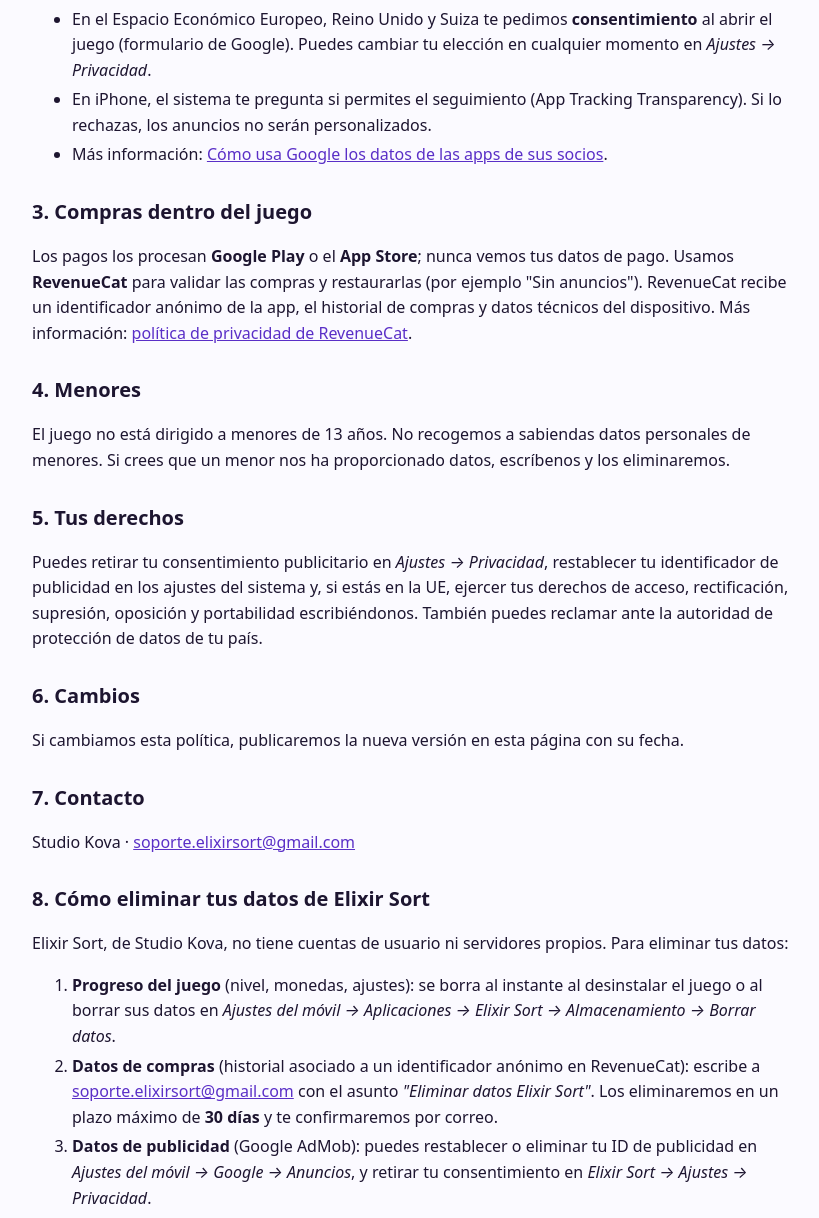
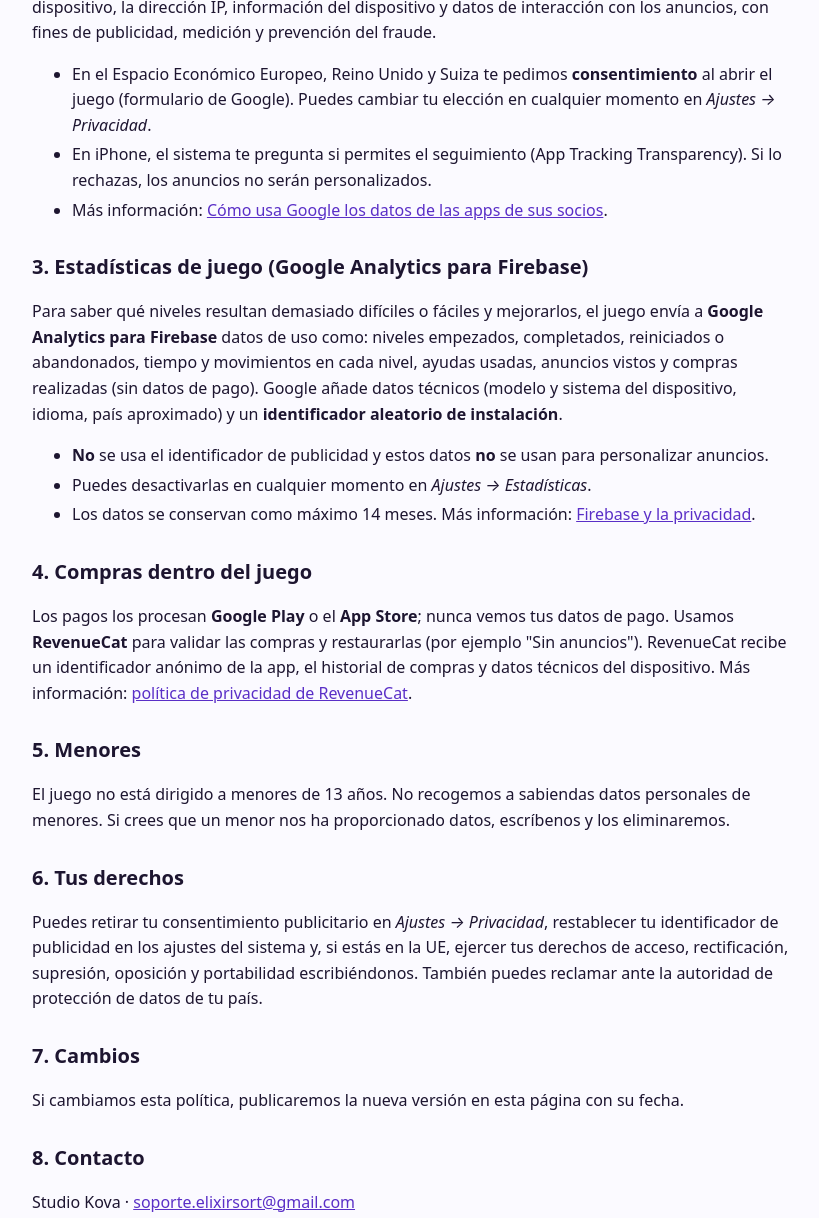
Before and after one commit to Gonzaloirun98/elixir-sort-privacidad, a plain HTML site: page index.html in a window 1280 px wide. Shown: the part 667-1885 px from the top of the page, without its empty margins (228-1047 px from the left). Drawn offline with Linux system fonts and the light colour scheme.

Commit message:
Estadísticas de juego (Firebase Analytics) y cómo desactivarlas
Co-Authored-By: Claude Opus 5.5 <noreply@anthropic.com>
Claude-Session: https://claude.ai/code/session_01SZVcThx7Ph2ccxyckwCW9g

```diff
--- a/index.html
+++ b/index.html
@@ -21,6 +21,7 @@
   <li>No necesitas crear una cuenta y no te pedimos nombre, correo ni teléfono.</li>
   <li>Tu progreso (nivel, monedas, ajustes) se guarda <strong>solo en tu dispositivo</strong>.</li>
   <li>El juego muestra anuncios de <strong>Google AdMob</strong> y permite compras opcionales gestionadas por <strong>Google Play / App Store</strong> y <strong>RevenueCat</strong>.</li>
+  <li>Recogemos <strong>estadísticas anónimas de juego</strong> (Google Analytics para Firebase) para mejorar los niveles. Puedes desactivarlas en <em>Ajustes → Estadísticas</em>.</li>
 </ul>
 
 <h2>1. Datos que guarda el juego en tu dispositivo</h2>
@@ -34,26 +35,35 @@
   <li>Más información: <a href="https://policies.google.com/technologies/partner-sites">Cómo usa Google los datos de las apps de sus socios</a>.</li>
 </ul>
 
-<h2>3. Compras dentro del juego</h2>
+<h2>3. Estadísticas de juego (Google Analytics para Firebase)</h2>
+<p>Para saber qué niveles resultan demasiado difíciles o fáciles y mejorarlos, el juego envía a <strong>Google Analytics para Firebase</strong> datos de uso como: niveles empezados, completados, reiniciados o abandonados, tiempo y movimientos en cada nivel, ayudas usadas, anuncios vistos y compras realizadas (sin datos de pago). Google añade datos técnicos (modelo y sistema del dispositivo, idioma, país aproximado) y un <strong>identificador aleatorio de instalación</strong>.</p>
+<ul>
+  <li><strong>No</strong> se usa el identificador de publicidad y estos datos <strong>no</strong> se usan para personalizar anuncios.</li>
+  <li>Puedes desactivarlas en cualquier momento en <em>Ajustes → Estadísticas</em>.</li>
+  <li>Los datos se conservan como máximo 14 meses. Más información: <a href="https://firebase.google.com/support/privacy">Firebase y la privacidad</a>.</li>
+</ul>
+
+<h2>4. Compras dentro del juego</h2>
 <p>Los pagos los procesan <strong>Google Play</strong> o el <strong>App Store</strong>; nunca vemos tus datos de pago. Usamos <strong>RevenueCat</strong> para validar las compras y restaurarlas (por ejemplo "Sin anuncios"). RevenueCat recibe un identificador anónimo de la app, el historial de compras y datos técnicos del dispositivo. Más información: <a href="https://www.revenuecat.com/privacy">política de privacidad de RevenueCat</a>.</p>
 
-<h2>4. Menores</h2>
+<h2>5. Menores</h2>
 <p>El juego no está dirigido a menores de 13 años. No recogemos a sabiendas datos personales de menores. Si crees que un menor nos ha proporcionado datos, escríbenos y los eliminaremos.</p>
 
-<h2>5. Tus derechos</h2>
+<h2>6. Tus derechos</h2>
 <p>Puedes retirar tu consentimiento publicitario en <em>Ajustes → Privacidad</em>, restablecer tu identificador de publicidad en los ajustes del sistema y, si estás en la UE, ejercer tus derechos de acceso, rectificación, supresión, oposición y portabilidad escribiéndonos. También puedes reclamar ante la autoridad de protección de datos de tu país.</p>
 
-<h2>6. Cambios</h2>
+<h2>7. Cambios</h2>
 <p>Si cambiamos esta política, publicaremos la nueva versión en esta página con su fecha.</p>
 
-<h2>7. Contacto</h2>
+<h2>8. Contacto</h2>
 <p>Studio Kova · <a href="mailto:soporte.elixirsort@gmail.com">soporte.elixirsort@gmail.com</a></p>
 
-<h2 id="eliminar-datos">8. Cómo eliminar tus datos de Elixir Sort</h2>
+<h2 id="eliminar-datos">9. Cómo eliminar tus datos de Elixir Sort</h2>
 <p>Elixir Sort, de Studio Kova, no tiene cuentas de usuario ni servidores propios. Para eliminar tus datos:</p>
 <ol>
   <li><strong>Progreso del juego</strong> (nivel, monedas, ajustes): se borra al instante al desinstalar el juego o al borrar sus datos en <em>Ajustes del móvil → Aplicaciones → Elixir Sort → Almacenamiento → Borrar datos</em>.</li>
   <li><strong>Datos de compras</strong> (historial asociado a un identificador anónimo en RevenueCat): escribe a <a href="mailto:soporte.elixirsort@gmail.com?subject=Eliminar%20datos%20Elixir%20Sort">soporte.elixirsort@gmail.com</a> con el asunto <em>"Eliminar datos Elixir Sort"</em>. Los eliminaremos en un plazo máximo de <strong>30 días</strong> y te confirmaremos por correo.</li>
+  <li><strong>Estadísticas de juego</strong> (Firebase): desactívalas en <em>Ajustes → Estadísticas</em>; al desinstalar el juego o borrar sus datos se genera un identificador nuevo, sin relación con el anterior, y los datos antiguos se eliminan automáticamente al cumplirse su plazo de conservación.</li>
   <li><strong>Datos de publicidad</strong> (Google AdMob): puedes restablecer o eliminar tu ID de publicidad en <em>Ajustes del móvil → Google → Anuncios</em>, y retirar tu consentimiento en <em>Elixir Sort → Ajustes → Privacidad</em>.</li>
 </ol>
 <p><strong>Qué se conserva:</strong> los recibos de pago que Google Play o el App Store guardan por obligaciones legales y fiscales (los gestionan ellos, según sus políticas). Si eliminamos el historial de compras, ya no podrás restaurar compras como "Sin anuncios".</p>
@@ -64,6 +74,7 @@
 <small>Last updated: November 18, 2026</small>
 <p>Elixir Sort is a mobile puzzle game by <strong>Studio Kova</strong>. No account is needed and we don't ask for your name, email or phone. Your progress and settings are stored <strong>only on your device</strong>.</p>
 <p><strong>Ads:</strong> the game shows ads from Google AdMob, which may collect the device advertising ID, IP address, device information and ad interactions for advertising, measurement and fraud prevention. In the EEA, UK and Switzerland we ask for consent when the game starts; you can change it anytime in <em>Settings → Privacy</em>. On iPhone, the system asks for tracking permission.</p>
+<p><strong>Gameplay statistics:</strong> to improve the levels, the game sends usage data (levels started, completed, restarted or abandoned, time and moves per level, boosters used, ads watched and purchases, without payment details) to Google Analytics for Firebase, together with technical device data and a random installation ID. The advertising ID is not used and this data is not used for ads. Data is kept for up to 14 months. You can turn statistics off anytime in <em>Settings → Statistics</em>.</p>
 <p><strong>Purchases:</strong> payments are processed by Google Play or the App Store; we never see your payment details. RevenueCat validates and restores purchases using an anonymous app user ID, purchase history and technical device data.</p>
 <p><strong>Children:</strong> the game is not directed at children under 13 and we don't knowingly collect their data.</p>
 <p id="delete-data"><strong>Delete your data:</strong> uninstalling Elixir Sort (or clearing its storage) deletes your progress immediately. To delete purchase records held by RevenueCat, email <a href="mailto:soporte.elixirsort@gmail.com?subject=Delete%20data%20Elixir%20Sort">soporte.elixirsort@gmail.com</a> with the subject "Delete data Elixir Sort"; we delete them within 30 days and confirm by email. You can reset or delete your advertising ID in your phone's Google settings. Payment receipts kept by Google Play / App Store for legal and tax reasons are retained under their policies.</p>
```
